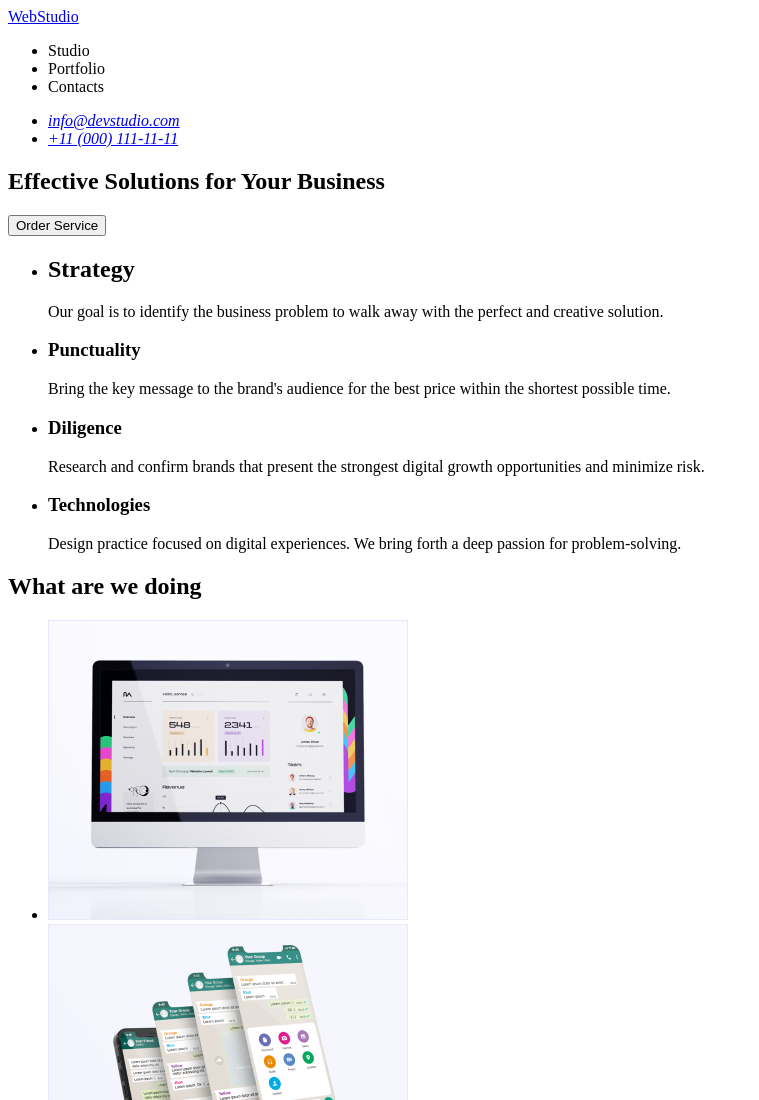
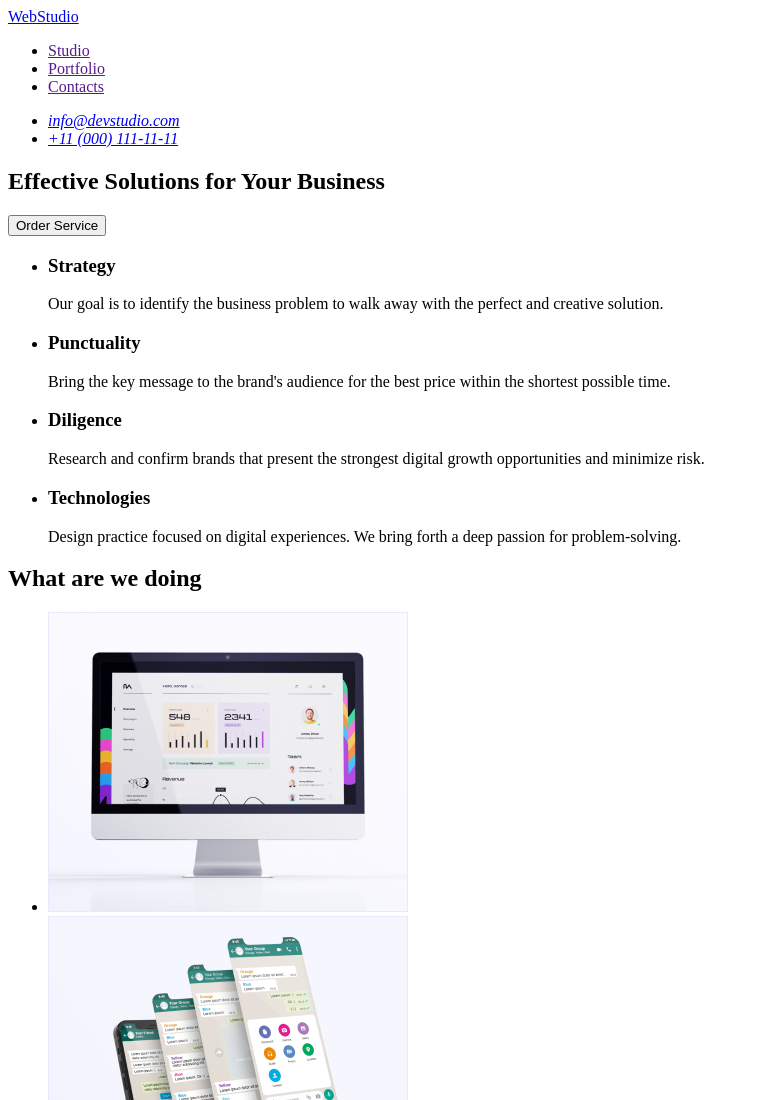
Before and after one commit to MarySovhyria/goit-markup-hw-01, a plain HTML site: page index.html in a window 1280 px wide. Shown: the top 1100 px of the page, without its empty margins (0-759 px from the left). Drawn offline with Linux system fonts and the light colour scheme; files whose address does not match are found by name.

Commit message:
Update index.html

```diff
--- a/index.html
+++ b/index.html
@@ -12,9 +12,9 @@
       <nav>
         <a href="./index.html">WebStudio</a>
         <ul>
-          <li><a href=""></a>Studio</li>
-          <li><a href=""></a>Portfolio</li>
-          <li><a href=""></a>Contacts</li>
+          <li><a href="">Studio</a></li>
+          <li><a href="">Portfolio</a></li>
+          <li><a href="">Contacts</a></li>
         </ul>
       </nav>
       <address>
@@ -38,7 +38,7 @@
       <section>
         <ul>
           <li>
-            <h2>Strategy</h2>
+            <h3>Strategy</h3>
             <p>
               Our goal is to identify the business problem to walk away with the
               perfect and creative solution.
```
